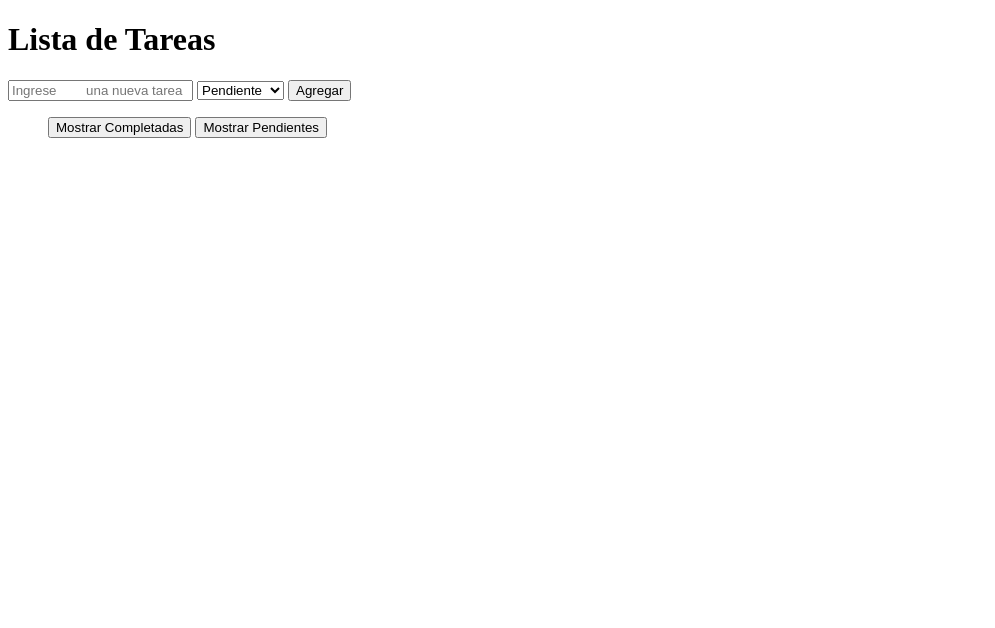
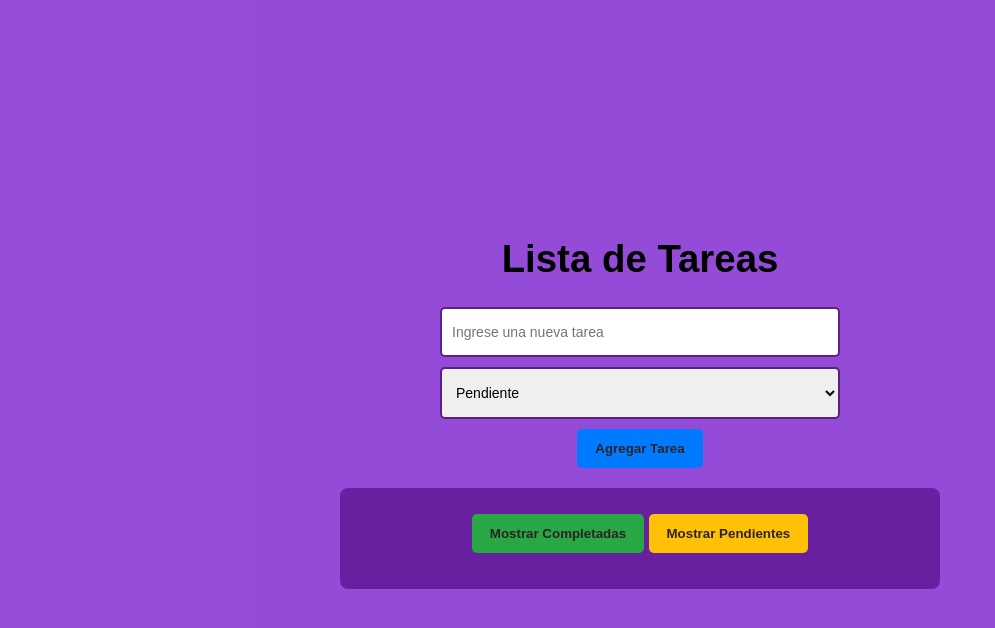
Before and after one commit to MrForii/Ejercicio-3-React-UTN, a plain HTML site: page index.html in a window 1280 px wide. Shown: the whole page, without its empty margins (0-995 px from the left). Drawn offline with Linux system fonts and the light colour scheme.

Commit message:
styles complete

```diff
--- a/css/styles.css
+++ b/css/styles.css
@@ -2,52 +2,113 @@ body {
     font-family: Arial, sans-serif;
     margin: 0;
     padding: 0;
-    background-color: #f8f8f8;
+    box-sizing: border-box;
+}
+
+.container {
+    width: 100%;
+    display: flex;
+    flex-direction: column;
+    justify-content: center;
+    align-items: center;
+    height: 100vh;
+    background-color: #7212ccc0;
 }
 
 h1 {
     text-align: center;
-    margin-top: 20px;
+    font-size: 2.4rem;
 }
 
 input[type="text"] {
-padding: 8px;
-width: 60%;
-border: 1px solid #ccc;
+    padding: 15px 10px;
+    width: 400px;
+    border: 2px solid rgba(70, 0, 116, 0.87);
     border-radius: 5px;
-margin-right: 10px;
+    margin-bottom: 10px;
+    box-sizing: border-box;
+    font-size: 14px;
+}
+
+select {
+    padding: 15px 10px;
+    width: 400px;
+    border: 2px solid rgba(70, 0, 116, 0.87);
+    border-radius: 5px;
+    margin-bottom: 10px;
+    font-size: 14px;
 }
 
 button {
-padding: 8px 15px;
+    padding: 12px 18px;
     background-color: #007bff;
     border: none;
     border-radius: 5px;
-color: white;
     cursor: pointer;
+    color: rgb(44, 35, 35);
+    font-weight: 700;
+}
+
+
+.tasks {
+    margin-top: 20px;
+    width: 600px;
+    height: max-content;
+    border-radius: 8px;
+    background-color: rgba(69, 0, 116, 0.562);
 }
 
 ul {
     list-style-type: none;
-padding: 0;
+    padding: 10px;
+    display: flex;
+    flex-direction: column;
+    justify-content: center;
+    align-items: center;
+    box-sizing: border-box;
 }
 
 li {
+    margin-top: 20px;
+    width: 90%;
     display: flex;
     align-items: center;
+    justify-content: space-between;
     margin: 5px 0;
     padding: 8px;
-background-color: white;
-border: 1px solid #ccc;
+    background-color: #8f88969c;
+    border: 1px solid #383636;
     border-radius: 5px;
+    color: white;
+    font-size: 14px;
+    font-weight: 600;
+    text-transform: uppercase;
+    line-height: 14px;
 }
 
 .completed {
-text-decoration: line-through;
-color: #888;
+    color: #00ff55;
+}
+
+.btn {
+    margin-bottom: 10px;
+}
+button.completedbtn{
+    background-color: #28a745;
+    color: rgb(44, 35, 35);
+    font-weight: 700;
+}
+
+button.pendingbtn{
+
+    background-color: #ffc107;
+    color: rgb(44, 35, 35);
+    font-weight: 700;
 }
 
 button.delete {
-    margin-left: auto;
     background-color: #dc3545;
+    margin-left: 5px;
+    color: rgb(44, 35, 35);
+    font-weight: 700;
 }
--- a/index.html
+++ b/index.html
@@ -4,24 +4,30 @@
     <meta charset="UTF-8">
     <meta name="viewport" content="width=device-width, initial-scale=1.0">
     <title>Lista de Tareas</title>
+    <link rel="stylesheet" href="./css/styles.css">
 </head>
 <body>
+    <div class="container">
         <h1>Lista de Tareas</h1>
-        <input type="text" id="nuevaTarea" placeholder="Ingrese
-        una nueva tarea">
+            <input type="text" id="nuevaTarea" placeholder="Ingrese una nueva tarea">
 
             <select name="status" id="status">
                 <option value="pending">Pendiente</option>
                 <option value="completed">Completed</option>
             </select>
 
-        <button onclick="agregarTarea()">Agregar</button>
+            <button onclick="agregarTarea()">Agregar Tarea</button>
+
+            <div class="tasks">
                 <ul id="listaTareas">
                 <div class="btn">
-                <button class="completed" onclick="mostrarCompletadas()">Mostrar Completadas</button>
-                <button class="pending" onclick="mostrarPendientes()">Mostrar Pendientes</button>
+                    <button class="completedbtn" onclick="mostrarCompletadas()">Mostrar Completadas</button>
+                    <button class="pendingbtn" onclick="mostrarPendientes()">Mostrar Pendientes</button>
                 </div>
             </ul>
+            </div>
+
+    </div>
 
         <script src="./js/index.js"></script>
 </body>
--- a/js/index.js
+++ b/js/index.js
@@ -9,9 +9,10 @@ function agregarTarea() {
         const nuevaTarea = document.createElement("li");
         nuevaTarea.textContent = nuevaTareaTexto;
 
+
         const botonCompletar = document.createElement("button");
         botonCompletar.textContent = "Completar Tarea";
-        botonCompletar.className = "completeTask";
+        botonCompletar.className = "completedbtn";
         botonCompletar.onclick = function() {
             marcarCompletada(nuevaTarea);
         }
@@ -23,13 +24,16 @@ function agregarTarea() {
             listaTareas.removeChild(nuevaTarea);
         };
 
+        const divBtn = document.createElement("div");
+        divBtn.appendChild(botonCompletar);
+        divBtn.appendChild(botonEliminar);
+
         if (nuevaTareaStatus.value === "completed") {
             nuevaTarea.classList.add("completed");
         } else {
             nuevaTarea.classList.add("pending");
         }
-        nuevaTarea.appendChild(botonEliminar);
-        nuevaTarea.appendChild(botonCompletar);
+        nuevaTarea.appendChild(divBtn);
         listaTareas.appendChild(nuevaTarea);
         nuevaTareaInput.value = "";
 
@@ -37,7 +41,10 @@ function agregarTarea() {
 }
 // Función para marcar una tarea como completada
 function marcarCompletada(tarea) {
-    tarea.classList.toggle("completed");
+    if (tarea.classList.contains('pending')) {
+        tarea.classList.remove('pending');
+    }
+    tarea.classList.add("completed");
 }
 
 // Agregar evento de clic a las tareas para marcarlas como
```
Lines whose indentation alone changed are shown as unchanged.
